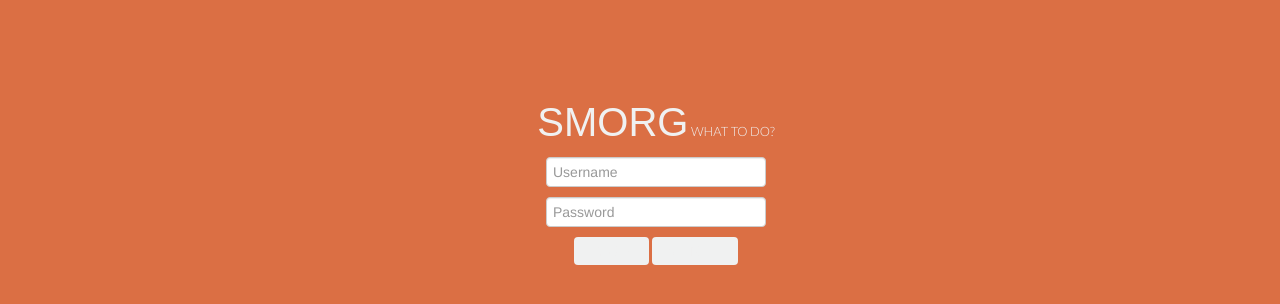
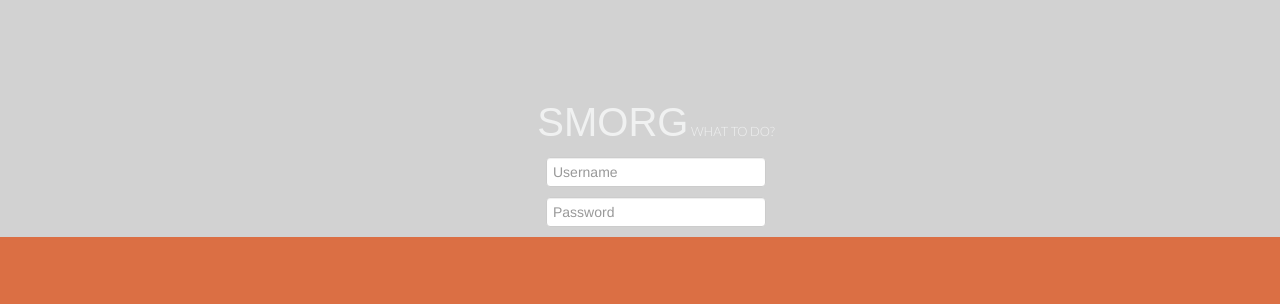
Before and after one commit to corbinklett/smorg_web, a PHP site: page / in a window 1280 px wide. Shown: the top 304 px of the page. Run offline with PHP 8.4, Linux system fonts and the light colour scheme; some web fonts are replaced.

Commit message:
Added page wrapper

```diff
--- a/css/styles.css
+++ b/css/styles.css
@@ -49,6 +49,22 @@ button {
 }
 .smorg-opaque {
 	opacity:.7;
+}
+
+
+/*Wrap things so they're pretty on the desktop*/
+.container {
+	width: 100%;
+	height: 100%;
+	background-color: #d2d2d2;
+	overflow: hidden;
+}
+
+#content {
+	max-width: 320px;
+	max-height: 568px;
+	overflow: scroll;
+	margin: 0 auto;
 }
 
 
--- a/index.html
+++ b/index.html
@@ -18,7 +18,9 @@
 
 <body ng-controller="MainCtrl">
 
+	<div class="container">
 	<div id="content" ng-view></div>
+	</div>
 
 	<script src="lib/jquery-1.9.1.js"></script> <!-- jQuery must be loaded before Angular -->
 	<script src="lib/angular/angular.js"></script>
```
